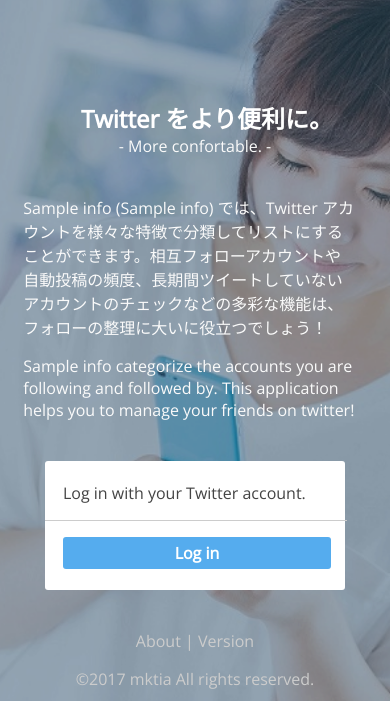
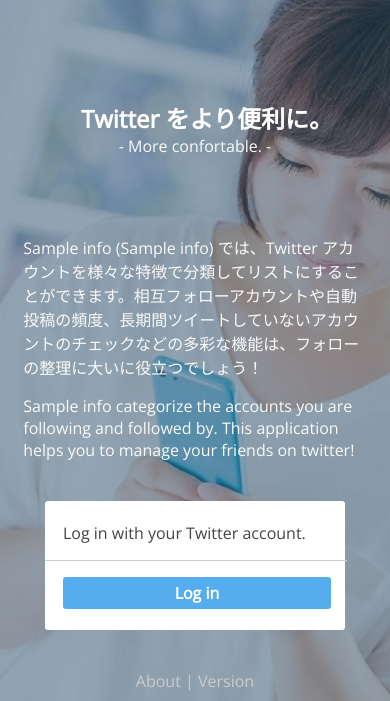
Before and after one commit to mktia/twilists, a Flask app: template templates/index.html in a window 390 px wide. Shown: the part 52-753 px from the top of the page. Run offline with Flask 2, Linux system fonts and the light colour scheme; the template is opened without the code that fills it: most values are stand-ins (such as "Sample title", 1, 10 or a date in 2020).

Commit message:
fix landing page design

```diff
--- a/static/style.css
+++ b/static/style.css
@@ -200,11 +200,13 @@
 		margin-right: auto;
 		width: 468px;
 	}
+	.desc p {
+		margin-right: 8px;
+	}
 	.index .desc {
 		float: none;
 		margin-left: auto;
 		margin-right: auto;
-		margin-top: 0;
 		width: 96%;
 	}
 	.index .loginbox {
```
